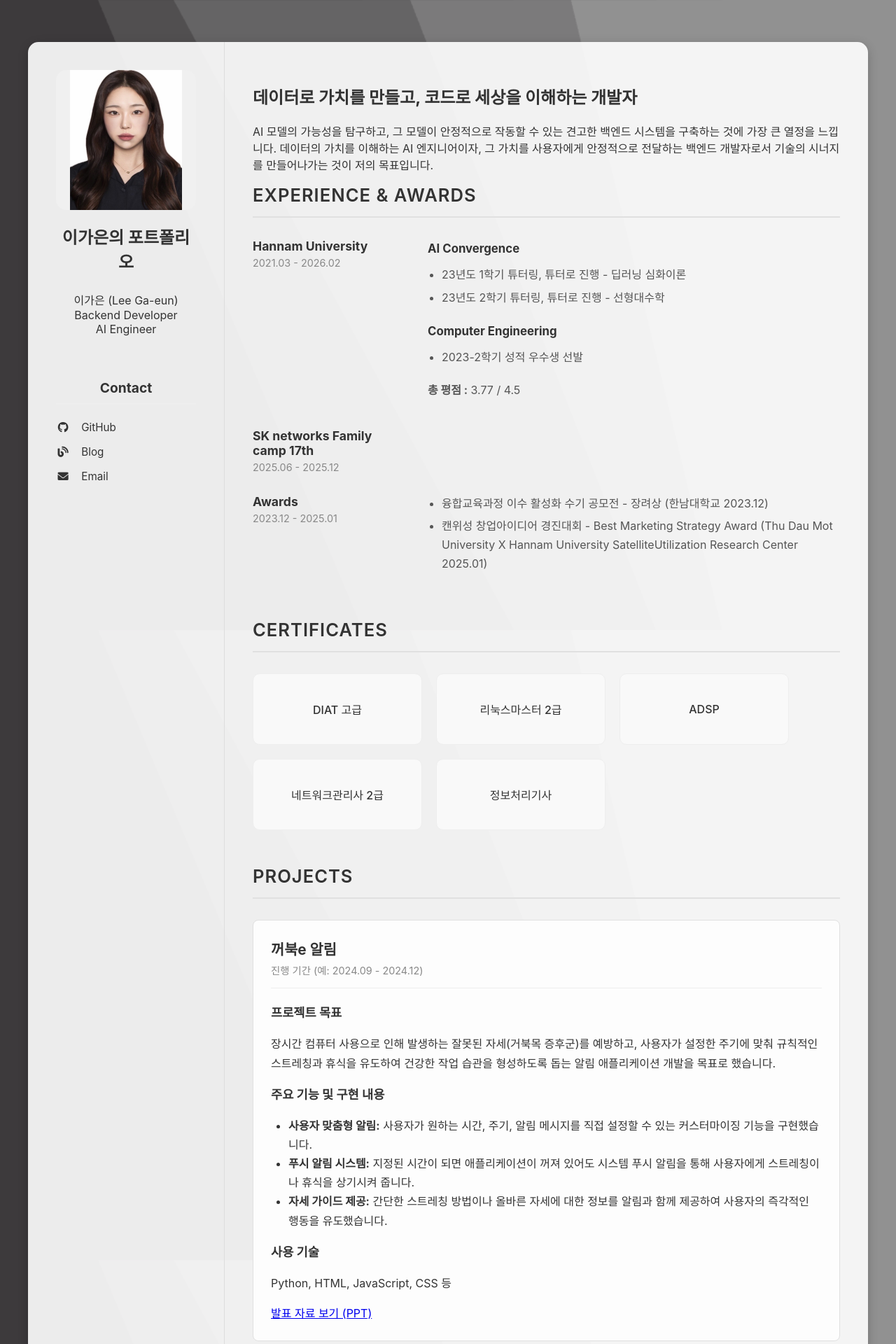
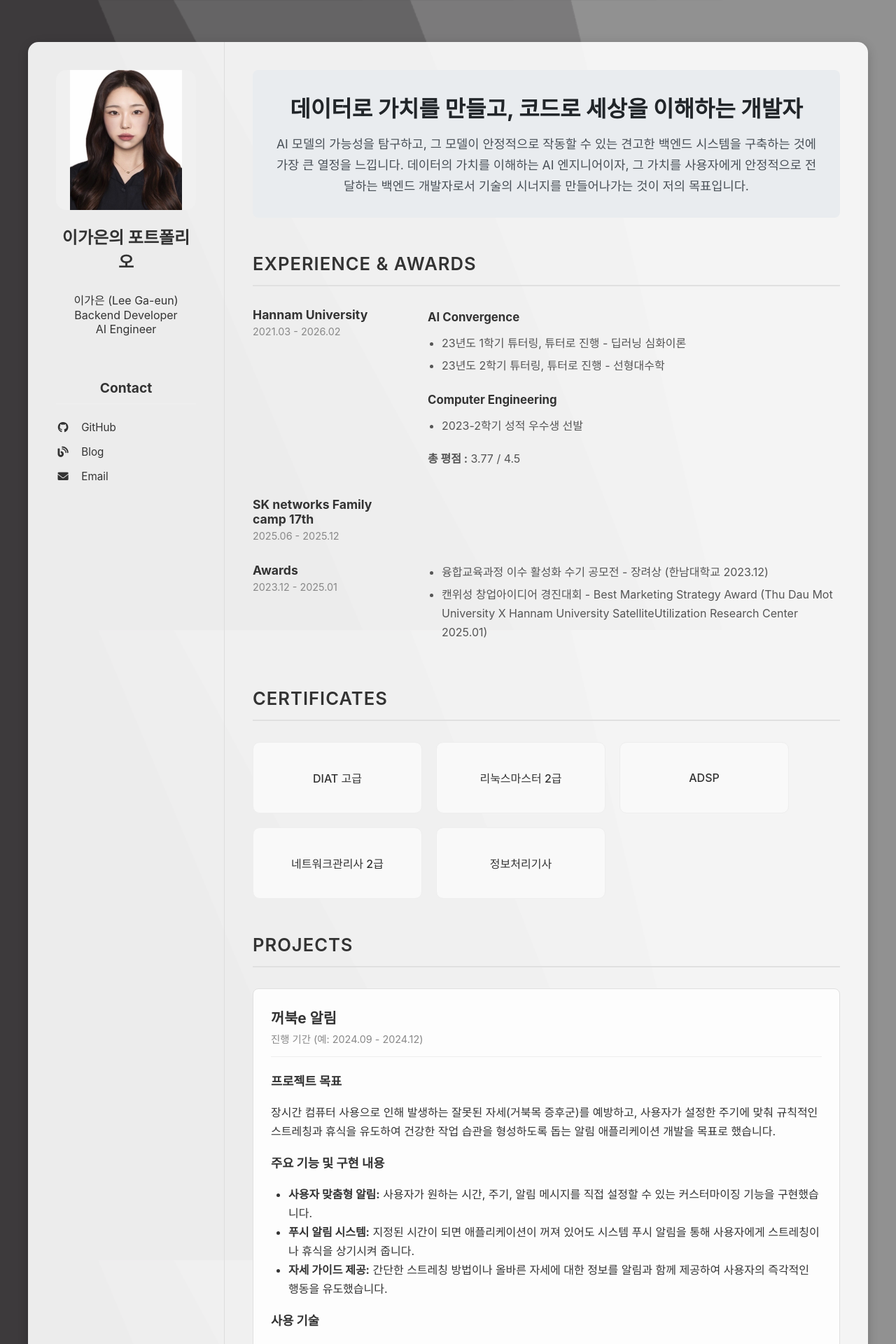
Before and after one commit to Leegaeune/Leegaeune.github.io, a Jekyll site: the page built from index.md, in a window 1280 px wide. Shown: the top 1920 px of the page at 70% size. Built offline with Jekyll 4.4.1, drawn with Linux system fonts in a browser that asks for light colours.

Commit message:
Update style.css

```diff
--- a/assets/css/style.css
+++ b/assets/css/style.css
@@ -23,20 +23,13 @@ body {
 
 /* 왼쪽 사이드바 스타일 */
 .sidebar {
-    width: 300px;
-    padding: 40px;
-    border-right: 1px solid #ddd;
-    text-align: center;
-    display: flex;
-    flex-direction: column;
+    width: 300px; padding: 40px; border-right: 1px solid #ddd;
+    text-align: center; display: flex; flex-direction: column;
 }
-
 .sidebar img {
-    width: 200px; height: 200px; border-radius: 15px;
-    object-fit: contain; margin-bottom: 20px; margin-left: auto;
-    margin-right: auto; background-color: #f0f0f0;
+    width: 200px; height: 200px; border-radius: 15px; object-fit: contain;
+    margin-bottom: 20px; margin-left: auto; margin-right: auto; background-color: #f0f0f0;
 }
-
 .sidebar h1 { font-size: 1.5em; margin-top: 0; margin-bottom: 10px; }
 
 /* 연락처 정보 스타일 */
@@ -51,6 +44,27 @@ body {
 /* 오른쪽 메인 콘텐츠 스타일 */
 .main-content { flex-grow: 1; padding: 40px; }
 
+/* --- 대표문구 섹션 스타일 (새로 추가) --- */
+.hero-section {
+    background-color: #e9ecef; /* 부드러운 배경색으로 주목도를 높임 */
+    padding: 30px;
+    border-radius: 8px;
+    margin-bottom: 50px; /* 다음 섹션과의 간격 */
+    text-align: center;
+}
+.hero-section h1 {
+    font-size: 2em;
+    margin: 0 0 15px 0;
+    color: #212529;
+}
+.hero-section p {
+    font-size: 1.1em;
+    line-height: 1.7;
+    color: #495057;
+    margin: 0;
+}
+
+
 /* 모든 섹션 제목 스타일 */
 .section-title {
   font-size: 1.6em; padding-bottom: 15px; margin-top: 50px;
@@ -58,6 +72,10 @@ body {
   text-transform: uppercase; letter-spacing: 1px; font-weight: 600;
 }
 .main-content .section-title:first-of-type { margin-top: 0; }
+
+/* About Me Section 스타일 */
+.about-me-section { line-height: 1.8; font-size: 1.05em; color: #444; }
+.about-me-section p { margin: 0 0 1.2em 0; }
 
 /* Experience & Awards Section 스타일 */
 .experience-entry { display: flex; margin-bottom: 30px; align-items: flex-start; }
@@ -75,51 +93,29 @@ body {
 /* Certificates 스타일 */
 .certificates-list { display: flex; justify-content: flex-start; flex-wrap: wrap; gap: 20px; margin-top: 20px; }
 .certificates-list div {
-    background: #f9f9f9; border: 1px solid #eee; border-radius: 10px;
-    padding: 20px; width: 200px; min-height: 60px; display: flex;
-    align-items: center; justify-content: center; text-align: center; font-weight: 500;
+    background: #f9f9f9; border: 1px solid #eee; border-radius: 10px; padding: 20px;
+    width: 200px; min-height: 60px; display: flex; align-items: center; justify-content: center;
+    text-align: center; font-weight: 500;
 }
 
-/* --- Projects Section (새로 추가/수정된 부분) --- */
-.project-card {
-    background: #fdfdfd;
-    border: 1px solid #e0e0e0;
-    border-radius: 8px;
-    padding: 25px;
-    margin-bottom: 25px;
+/* Projects Section 스타일 */
+.project-card { background: #fdfdfd; border: 1px solid #e0e0e0; border-radius: 8px; padding: 25px; margin-bottom: 25px; }
+.project-card h3 { margin: 0 0 5px 0; font-size: 1.3em; }
+.project-card .project-period { color: #888; font-size: 0.9em; margin: 0 0 20px 0; border-bottom: 1px solid #eee; padding-bottom: 15px; }
+.project-content { line-height: 1.7; }
+.project-content h4 { font-size: 1.1em; margin: 15px 0 10px 0; }
+.project-content ul, .project-content ol { padding-left: 25px; }
+
+/* 프로젝트 링크 버튼 스타일 */
+.project-link {
+    display: inline-block; margin-top: 20px; padding: 10px 20px; background-color: #007bff;
+    color: #fff; text-decoration: none; font-weight: bold; border-radius: 5px;
+    transition: background-color 0.2s ease-in-out, transform 0.2s ease;
 }
-
-.project-card h3 {
-    margin: 0 0 5px 0;
-    font-size: 1.3em;
-}
-
-.project-card .project-period {
-    color: #888;
-    font-size: 0.9em;
-    margin: 0 0 20px 0;
-    border-bottom: 1px solid #eee;
-    padding-bottom: 15px;
-}
-
-.project-content {
-    line-height: 1.7;
-}
-
-.project-content h4 {
-    font-size: 1.1em;
-    margin: 15px 0 10px 0;
-}
-
-.project-content ul, .project-content ol {
-    padding-left: 25px;
-}
+.project-link:hover { background-color: #0056b3; transform: translateY(-2px); color: #fff; }
 
 /* Tech Stack Section 스타일 */
-.tech-stack-container {
-    display: flex; align-items: center; background: #f9f9f9;
-    border: 1px solid #eee; border-radius: 10px; padding: 20px;
-}
+.tech-stack-container { display: flex; align-items: center; background: #f9f9f9; border: 1px solid #eee; border-radius: 10px; padding: 20px; }
 .tech-stack-text { width: 200px; flex-shrink: 0; padding-right: 20px; border-right: 1px solid #ddd; }
 .tech-stack-text h3 { margin: 0 0 10px 0; }
 .tech-stack-text ul { list-style: none; padding: 0; margin: 0; }
@@ -130,8 +126,5 @@ body {
 .logo-item.cpp { font-size: 1.5em; font-weight: bold; }
 
 /* 색상 정의 */
-.java { color: #5382a1; }
-.javascript { color: #f0db4f; }
-.python { color: #306998; }
-.cpp { color: #f34b7d; }
-.html5 { color: #e34c26; }
+.java { color: #5382a1; } .javascript { color: #f0db4f; } .python { color: #306998; }
+.cpp { color: #f34b7d; } .html5 { color: #e34c26; }
```
